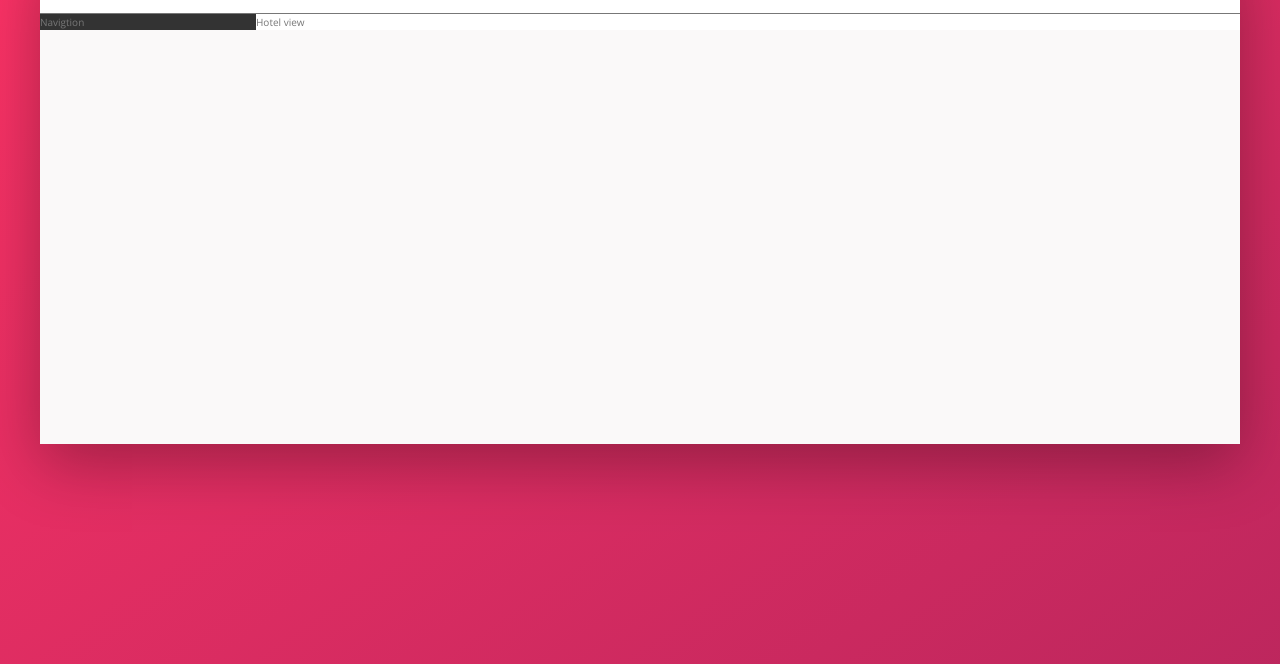
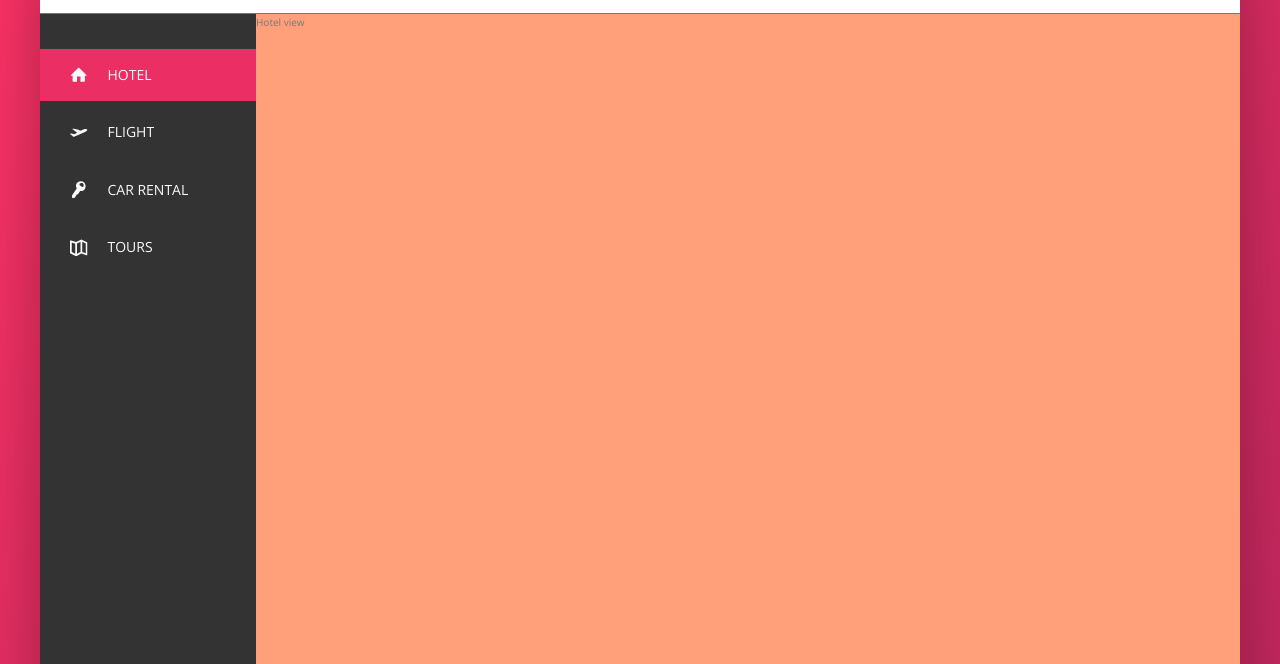
Before and after one commit to AlexRFarnes/trillo-web-app, a website: page index.html in a window 1280 px wide. Shown: the part 136-800 px from the top of the page. Drawn offline with nearby package versions, Linux system fonts and the light colour scheme.

Commit message:
finish side navigaton

```diff
--- a/index.html
+++ b/index.html
@@ -29,6 +29,7 @@
             </svg>
           </button>
         </form>
+        <!-- SEARCH BAR END -->
 
         <nav class="user-nav">
           <div class="user-nav__icon-box">
@@ -52,12 +53,56 @@
             <span class="user-nav__user-name">Alex</span>
           </div>
         </nav>
+        <!-- USER NAVIGATION END -->
       </header>
 
       <div class="content">
-        <nav class="sidebar">Navigtion</nav>
+        <nav class="sidebar">
+          <ul class="side-nav">
+            <li class="side-nav__item side-nav__item--active">
+              <a href="#" class="side-nav__link">
+                <svg class="side-nav__icon">
+                  <use xlink:href="./img/sprite.svg#icon-home"></use>
+                </svg>
+                <span>Hotel</span>
+              </a>
+            </li>
+            <li class="side-nav__item">
+              <a href="#" class="side-nav__link">
+                <svg class="side-nav__icon">
+                  <use
+                    xlink:href="./img/sprite.svg#icon-aircraft-take-off"
+                  ></use>
+                </svg>
+                <span>Flight</span>
+              </a>
+            </li>
+            <li class="side-nav__item">
+              <a href="#" class="side-nav__link">
+                <svg class="side-nav__icon">
+                  <use xlink:href="./img/sprite.svg#icon-key"></use>
+                </svg>
+                <span>Car rental</span>
+              </a>
+            </li>
+            <li class="side-nav__item">
+              <a href="#" class="side-nav__link">
+                <svg class="side-nav__icon">
+                  <use xlink:href="./img/sprite.svg#icon-map"></use>
+                </svg>
+                <span>Tours</span>
+              </a>
+            </li>
+          </ul>
+
+          <div class="legal">&copy; 2017 by Trillo. All rights reserved.</div>
+        </nav>
+        <!-- SIDE NAVIGATION END -->
+
         <main class="hotel-view">Hotel view</main>
       </div>
+      <!-- CONTENT END -->
     </div>
+    <!-- WEB APP END -->
   </body>
 </html>
--- a/sass/_components.scss
+++ b/sass/_components.scss
@@ -105,7 +105,15 @@
     display: flex;
     justify-content: center;
     align-items: center;
-    clip-path: polygon(0% 0%, 100% 0%, 100% 75%, 75% 75%, 22% 100%, 23% 75%, 0% 75%);
+    clip-path: polygon(
+      0% 0%,
+      100% 0%,
+      100% 75%,
+      75% 75%,
+      22% 100%,
+      23% 75%,
+      0% 75%
+    );
   }
   &__user {
     display: flex;
@@ -118,3 +126,72 @@
     }
   }
 }
+
+///////////////////////////////////
+// SIDE NAVIGATION
+
+.side-nav {
+  font-size: 1.4rem;
+  list-style: none;
+  margin-top: 3.5rem;
+
+  &__item {
+    position: relative;
+
+    &:not(:last-child) {
+      margin-bottom: 0.5rem;
+    }
+  }
+
+  &__item::before {
+    content: "";
+    position: absolute;
+    top: 0;
+    left: 0;
+    height: 100%;
+    width: 3px;
+    background-color: var(--color-primary);
+    transform: scaleY(0);
+    transition: transform 0.2s, width 0.4s cubic-bezier(1, 0, 0, 1) 0.2s,
+      background-color 0.1s;
+  }
+
+  &__item:hover::before,
+  &__item--active::before {
+    transform: scaleY(1);
+    width: 100%;
+  }
+
+  &__item:active::before {
+    background-color: var(--color-primary-light);
+  }
+
+  &__link:link,
+  &__link:visited {
+    color: var(--color-grey-light-1);
+    text-decoration: none;
+    text-transform: uppercase;
+    display: block;
+    padding: 1.5rem 3rem;
+    display: flex;
+    align-items: center;
+    position: relative;
+    z-index: 2;
+  }
+
+  &__icon {
+    width: 1.75rem;
+    height: 1.75rem;
+    margin-right: 2rem;
+    fill: currentColor; // Similar to inherit; can be used with hover
+  }
+}
+
+///////////////////////////////////
+// LEGAL TEXT
+.legal {
+  font-size: 1.2rem;
+  color: var(--color-grey-light-4);
+  text-align: center;
+  padding: 2.5rem;
+}
--- a/sass/_layout.scss
+++ b/sass/_layout.scss
@@ -25,9 +25,14 @@
 .sidebar {
   background-color: var(--color-grey-dark-1);
   flex: 0 0 18%;
+
+  display: flex;
+  flex-direction: column;
+  justify-content: space-between;
 }
 
 .hotel-view {
-  background-color: #fff;
-  flex: 1;
+  background-color: lightsalmon;
+  flex: 1; // Grows the hotel-view side to cover the remaining 82% left by the sidebar
+  height: 80rem;
 }
```
Also changed, not shown: css/style.css.
